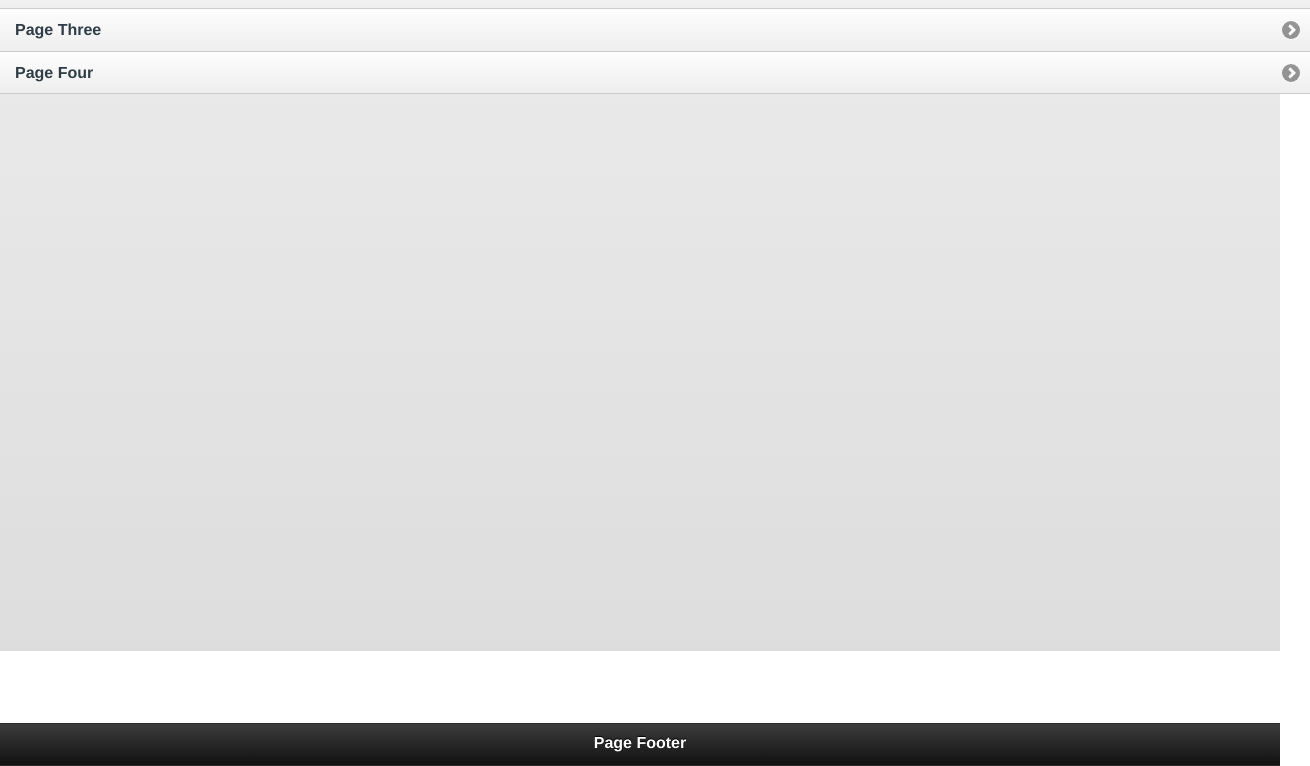
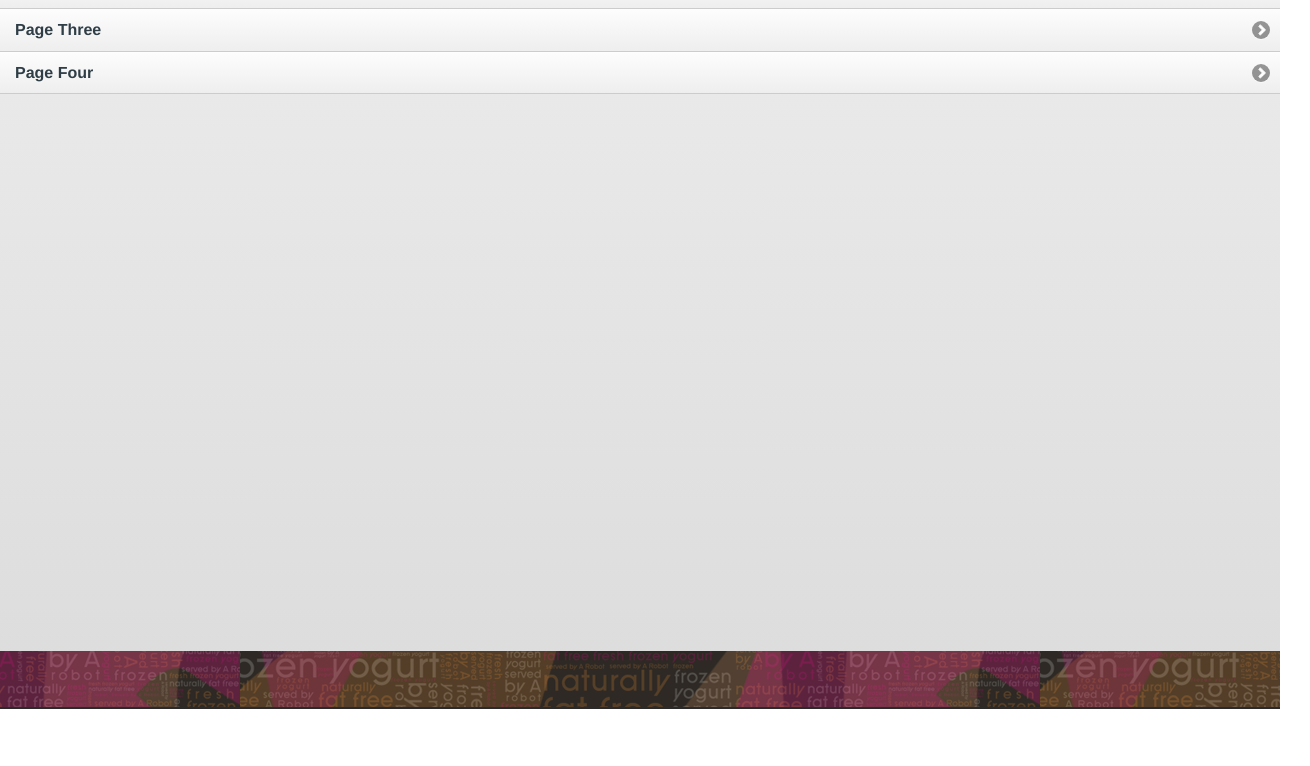
Before and after one commit to joroni/reisandirvys-version2, a plain HTML site: page www/index.html in a window 1280 px wide. Shown: the part 149-915 px from the top of the page, 1310 px wide, since content can reach past the window. After the commit the page ends 858 px from the top, so only its background shows below. Drawn offline with Linux system fonts and the light colour scheme.

Commit message:
enhance scren

```diff
--- a/www/index.html
+++ b/www/index.html
@@ -48,7 +48,7 @@
 		</ul>
 	</div>
 	<div data-role="footer">
-		<h4>Page Footer</h4>
+		<!--<h4>Page Footer</h4>-->
 	</div>
 </div>
 <div data-role="page" id="page1">
@@ -64,7 +64,7 @@
 		</ul>
 	</div>
 	<div data-role="footer">
-		<h4>Page Footer</h4>
+		<!--<h4>Page Footer</h4>-->
 	</div>
 </div>
 <div data-role="page" id="page2" data-theme="d">
@@ -99,7 +99,7 @@
 				</</div>
 			</div>
 			<div data-role="footer">
-				<h4>Page Footer</h4>
+				<!--<h4>Page Footer</h4>-->
 			</div>
 		</div>
 		<div data-role="page" id="page3">
@@ -129,7 +129,7 @@
 				</ul>
 			</div>
 			<div data-role="footer">
-				<h4>Page Footer</h4>
+				<!--<h4>Page Footer</h4>-->
 			</div>
 		</div>
 		<div data-role="page" id="page4">
@@ -144,7 +144,7 @@
 				<li><a href="#page5">Page Five</a></li>
 			</div>
 			<div data-role="footer">
-				<h4>Page Footer</h4>
+				<!--<h4>Page Footer</h4>-->
 			</div>
 		</div>
 		<div data-role="page" id="page5">
@@ -158,7 +158,7 @@
 				<li><a href="#page5">Page Five</a></li>
 			</div>
 			<div data-role="footer">
-				<h4>Page Footer</h4>
+				<!--<h4>Page Footer</h4>-->
 			</div>
 		</div>
 		</body>
--- a/www/style.css
+++ b/www/style.css
@@ -1,11 +1,11 @@
 @charset "utf-8";
 /* CSS Document */
  body, div[data-role="page"], div[data-role="content"], .swipeArea {
-                height: 100%;
-				width:100%;
+                height: 98%;
+
             }
 
-div #splashcreen {
+body, div #splashcreen {
 			background:url(images/screen-hdpi-landscape.png) repeat scroll center;
 		}
 #logo {
```
